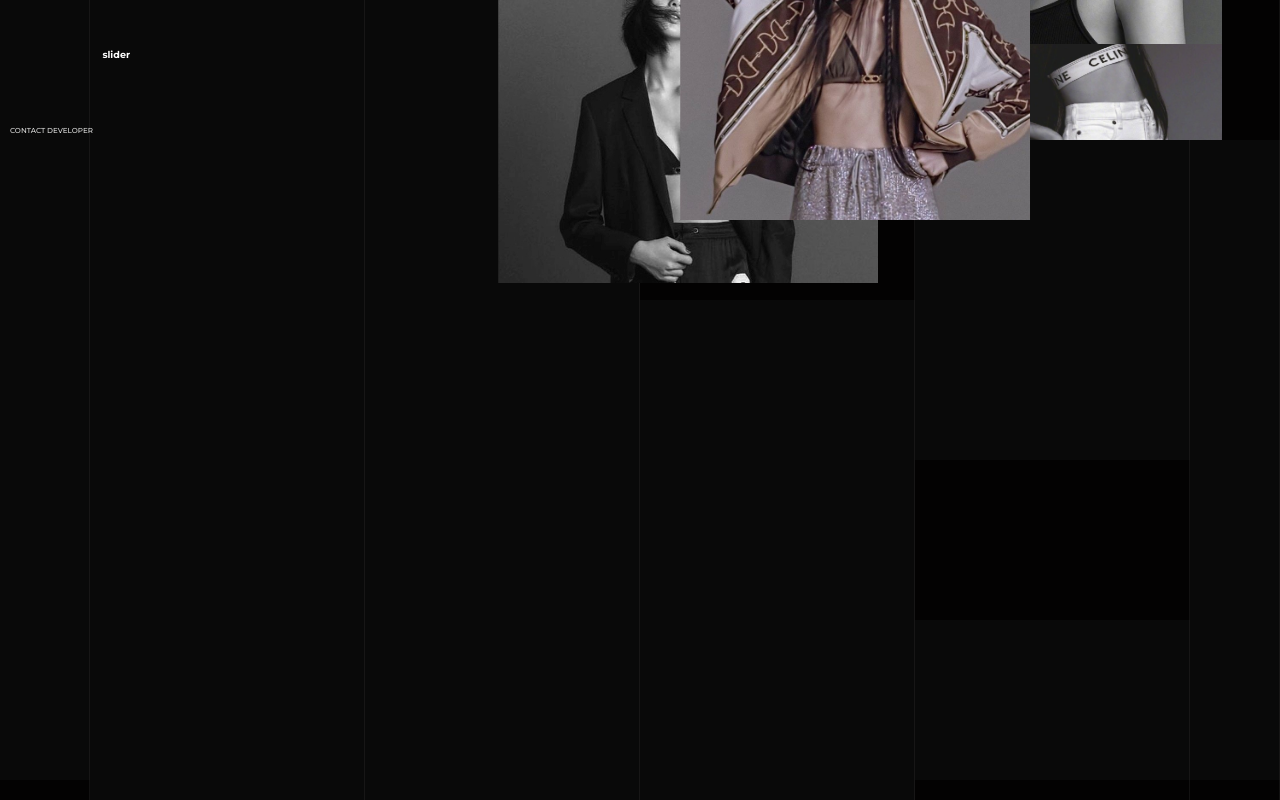
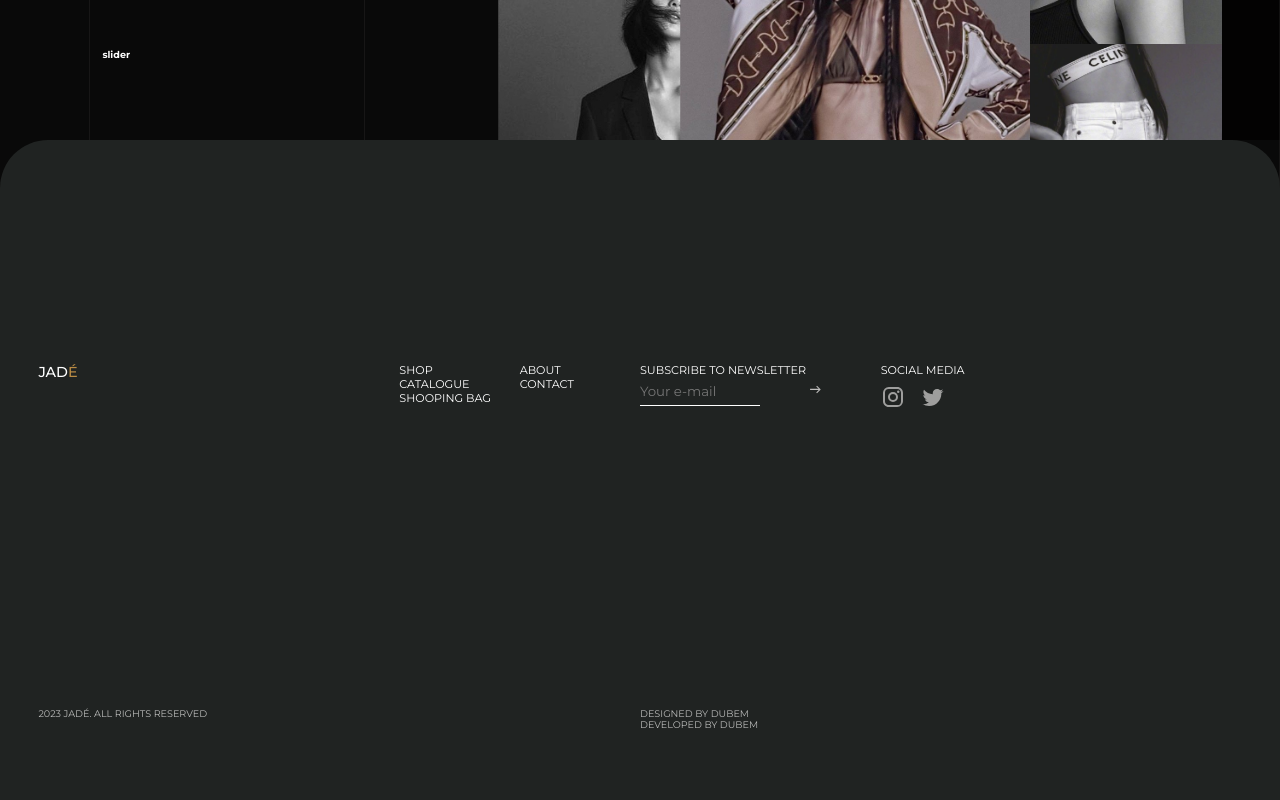
Before and after one commit to dubem-ji/jade-fashion, a React (Create React App) app in the folder client/: page / in a window 1280 px wide. Shown: the part 660-1460 px from the top of the page. Built offline with nearby package versions, Linux system fonts and the light colour scheme.

Commit message:
create footer

```diff
--- a/client/src/App.css
+++ b/client/src/App.css
@@ -355,15 +355,16 @@ h5 {
   position: absolute;
   bottom: 0%;
   width: 100%;
-  height: 90vh;
+  height: 115vh;
   padding: 0% 0%;
+  background-color: var(--color-dark-2);
 }
 
 .home .video .v-space{
   position: relative;
   width: 100%;
   height: 100%;
-
+  overflow: hidden;
 }
 .home .video .v-space video{
   position: absolute;
@@ -371,16 +372,94 @@ h5 {
   bottom: 0;
   height: auto;
   width: 100%;
+  opacity: 0.4;
 }
 
 .home .footer {
-  position: absolute;
-  bottom: 0%;
+  position: fixed;
+  bottom: -100%;
   width: 100%;
-  height: 0vh;
-  background: var(--color-dark-2);
+  height: 30vh;
+  background: var(--color-dark-1);
   border-top-right-radius: 3rem;
   border-top-left-radius: 3rem;
+}
+.home .footer{
+  display: flex;
+  flex-direction: column;
+  justify-content: center;
+  align-items: center;
+  width: 100%;
+  height: 100%;
+  gap: 40%;
+  padding: 2% 3%;
+  padding-top: 3%;
+}
+.home .footer .footer-links{
+  display: grid;
+  width: 100%;
+  grid-template-columns: 30% 40% 30%;
+  color: var(--color-white);
+}
+.home .footer .footer-links .logo h3{
+  font-size: 0.9rem;
+}
+.home .footer .footer-links .logo span{
+  color: var(--color-brown-2);
+}
+.home .footer .footer-links .web-links{
+  display: grid;
+  grid-template-columns: 25% 25% 50%;
+}
+.home .footer .footer-links .web-links h3{
+  font-size: 0.7rem;
+  font-weight: 400;
+}
+.home .footer .footer-links .web-links .news .input{
+  display: flex;
+  justify-content: space-between;
+  padding: 6px 0px;
+  border-bottom: 1px var(--color-white) solid;
+  width: 50%;
+  color: var(--color-grey-3);
+}
+.home .footer .footer-links .web-links .news input{
+  background: transparent;
+  font-family: 'Montserrat', sans-serif;
+  display: flex;
+  caret-color: var(--color-white);
+  content: var(--color-white);
+}
+.home .footer .footer-links .web-links .news:focus,
+input:focus {
+  color: var(--color-white);
+  font-weight: 200;
+}
+.home .footer .footer-links .socials{
+  display: flex;
+  flex-direction: column;
+  gap: 0.5rem;
+}
+.home .footer .footer-links .socials .heading{
+  font-size: 0.7rem;
+    font-weight: 400;
+}
+.home .footer .footer-links .socials .icons{
+  display: flex;
+  gap: 1rem;
+  color: var(--color-grey-3);
+  opacity: 0.8;
+}
+.home .footer .developer{
+  width: 100%;
+  display: grid;
+  grid-template-columns: 50% 50%;
+}
+.home .footer .developer h3{
+  font-size: 0.6rem;
+  font-weight: 400;
+  color: var(--color-grey-2);
+  opacity: 0.8;
 }
 
 /* *landing */
--- a/client/src/Components/Home/Landing.js
+++ b/client/src/Components/Home/Landing.js
@@ -187,9 +187,6 @@ const Landing = () => {
             }
         })
         tl.to('.photo', {x: -2000, duration: 5})
-
-
-
     }, [])
 
 
--- a/client/src/Pages/Home.js
+++ b/client/src/Pages/Home.js
@@ -3,21 +3,29 @@ import { Link } from 'react-router-dom';
 import gsap from 'gsap';
 import { ScrollTrigger } from 'gsap/ScrollTrigger';
 import Landing from '../Components/Home/Landing';
-import landingVideo from '../Components/Media/videos/landing.mp4'
+
+import landingVideo from '../Components/Media/videos/landing.mp4';
+import InstagramIcon from '@mui/icons-material/Instagram';
+import EastIcon from '@mui/icons-material/East';
+import TwitterIcon from '@mui/icons-material/Twitter';;
+
 
 gsap.registerPlugin(ScrollTrigger)
 
 const Home = () => {
 
     const toggleBackground = useRef(null);
+    const toggleFooter = useRef(null);
     const triggerBrown = useRef(null);
     const triggerGrey = useRef(null);
-    const showFooter = useRef(null)
+    const hideText = useRef(null);
 
     useEffect(() => {
         const backgroundColor = toggleBackground.current;
+        const footer = toggleFooter.current;
         const brownTrigger = triggerBrown.current;
         const greyTrigger = triggerGrey.current;
+        const textHide = hideText.current;
 
         gsap.to(backgroundColor, {
             background: '#513233',
@@ -37,7 +45,7 @@ const Home = () => {
             color: '#FFFFFF',
             scrollTrigger: {
                 trigger: greyTrigger,
-                start: 'top 59%',
+                start: 'top 40%',
                 end: 'top 0%',
                 scrub: true,
                 toggleActions: 'restart pause reverse complete',
@@ -45,16 +53,30 @@ const Home = () => {
             }
         },)
 
-        const tl = gsap.timeline({
+        gsap.to(footer, {
+            bottom: '0%',
+            height: '30vh',
             scrollTrigger: {
                 trigger: greyTrigger,
-                start: 'top 20%',
-                end: 'top 10%',
-                scrub: 2,
+                start: 'top 100%',
+                end: 'top 80%',
+                scrub: 1,
+                toggleActions: 'restart pause reverse complete',
                 // markers: true,
             }
-        })
-        tl.to('.footer', {height:'50vh', duration: 10})
+        },)
+
+        gsap.to(textHide, {
+            display: 'none',
+            scrollTrigger: {
+                trigger: greyTrigger,
+                start: 'top 50%',
+                end: 'top 30%',
+                scrub: 1,
+                toggleActions: 'restart pause reverse complete',
+                markers: true,
+            }
+        },)
 
     }, [])
 
@@ -395,9 +417,7 @@ const Home = () => {
             </div>
 
             <div ref={toggleBackground} className="overtone"></div>
-            <div className="footer">
 
-            </div>
 
 
 
@@ -413,23 +433,69 @@ const Home = () => {
             <div className="landmark" id="l9"></div>
             <div className="landmark" id="l10"></div> */}
 
-            <h5 id='author'>CONTACT DEVELOPER</h5>
 
-            <div className="menu">
+            <div ref={hideText} className="menu">
                 <div className="item"><div className="shop"><Link to='/shop'>SHOP</Link></div></div>
 
                 <div className="item"><div className="contact">CONTACT</div></div>
             </div>
 
 
-            <div className="brand">
-                <Link to='/'><h1>jad<span>é</span></h1></Link>
-            </div>
-            <div ref={triggerBrown} className="slider">
-                <h5>slider</h5>
+            <div  className="brand">
+                <Link to='/'><h1 ref={hideText}>jad<span>é</span></h1></Link>
             </div>
 
+            <div ref={triggerBrown} className="slider">
+                <h5 ref={hideText}>slider</h5>
+            </div>
 
+            <div ref={toggleFooter} className="footer">
+                <div className="footer-links">
+                    <div className="logo">
+                        <h3>JAD<span>É</span></h3>
+                    </div>
+                    <div className="web-links">
+                        <div className="shop">
+                            <h3>SHOP</h3>
+                            <h3>CATALOGUE</h3>
+                            <h3>SHOOPING BAG</h3>
+                        </div>
+                        <div className="contact">
+                            <h3>ABOUT</h3>
+                            <h3>CONTACT</h3>
+                        </div>
+                        <div className="news">
+                            <h3>SUBSCRIBE TO NEWSLETTER</h3>
+                            <div className="input">
+                                <input type="text" placeholder='Your e-mail'></input>
+                                <EastIcon sx={{fontWeight: 300, fontSize: '0.8rem'}} className='icon' />
+                            </div>
+                        </div>
+                    </div>
+                    <div className="socials">
+                        <div className="heading">
+                            SOCIAL MEDIA
+                        </div>
+                        <div className="icons">
+                            <div className="instagram">
+                                <InstagramIcon className='icon'/>
+                            </div>
+                            <div className="twitter">
+                                <TwitterIcon className='icon'/>
+                            </div>
+                        </div>
+                    </div>
+                </div>
+                <div className="developer">
+                    <div className="copyright">
+                        <h3>2023 JADÉ. ALL RIGHTS RESERVED</h3>
+                    </div>
+                    <div className="dev-contact">
+                        <h3>DESIGNED BY <a href="https://github.com/Dubem-Joy" target="_blank" rel="noopener noreferrer">DUBEM</a> </h3>
+                        <h3>DEVELOPED BY <a href="https://github.com/Dubem-Joy" target="_blank" rel="noopener noreferrer">DUBEM</a> </h3>
+                    </div>
+                </div>
+            </div>
         </div>
     );
 };
```
Also changed, not shown: client/src/Components/General/Navbar.js (deleted, +0 -24 lines).
